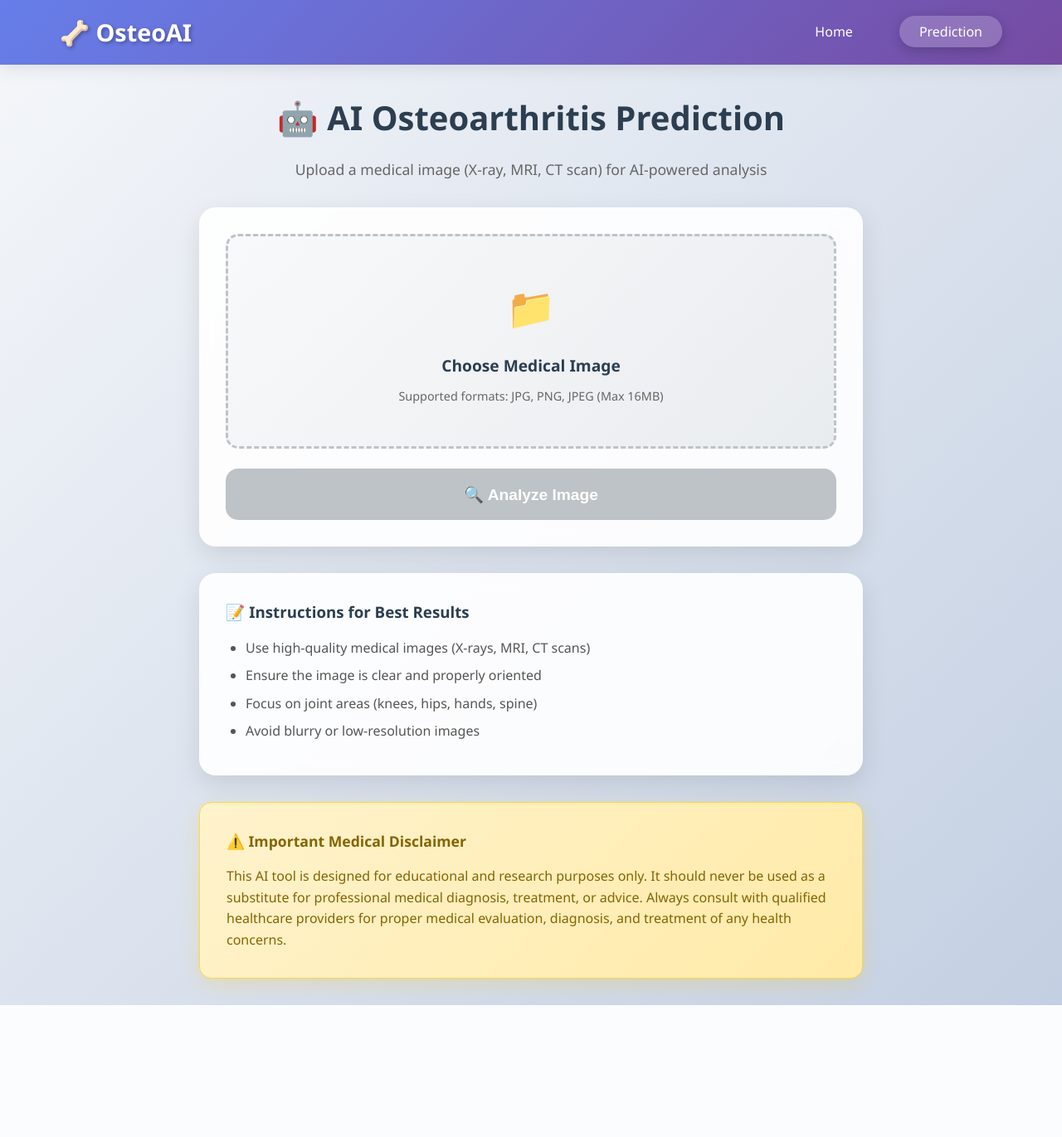
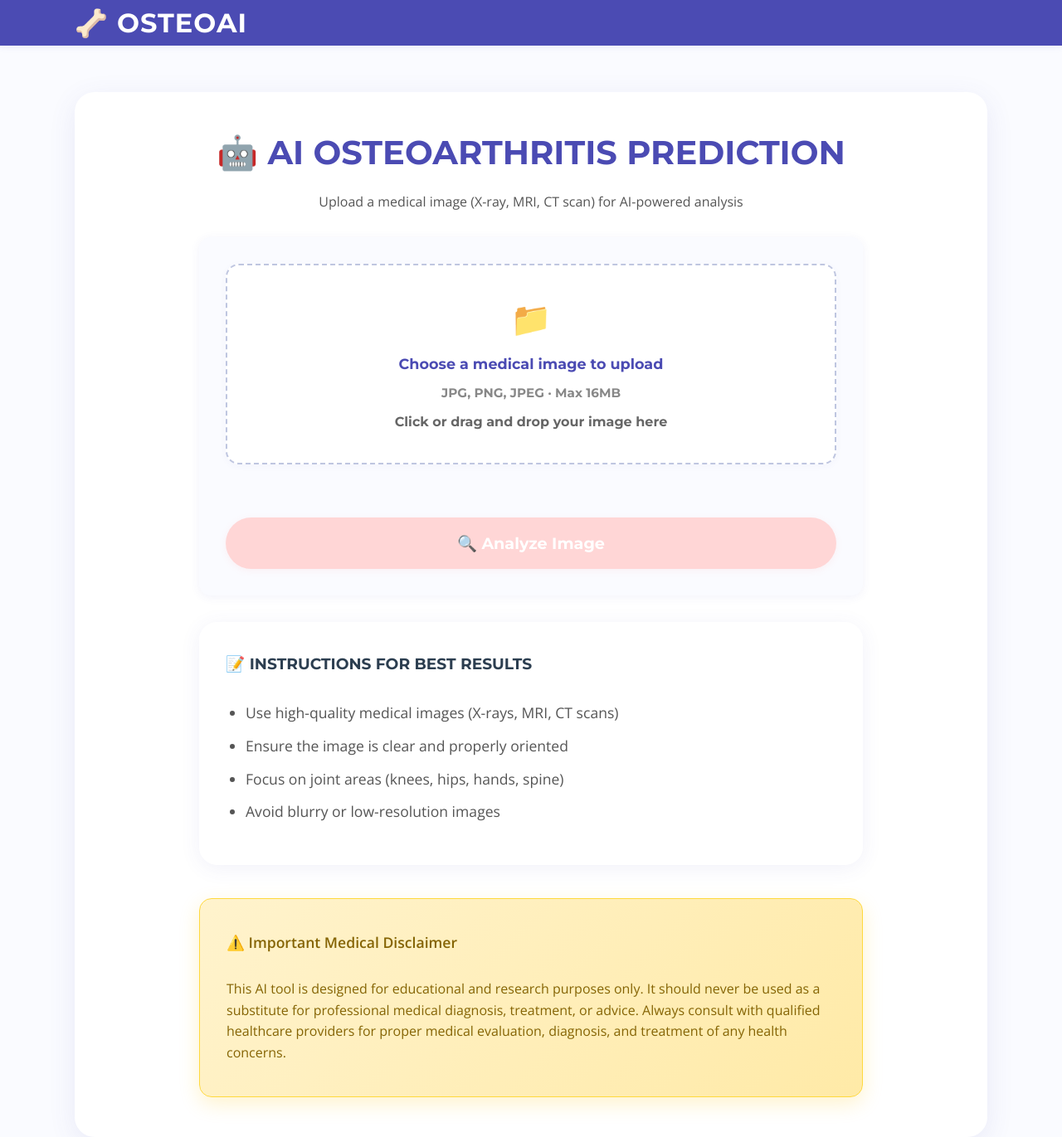
Before and after one commit to CaltSenpai/predicitionOsteo, a Flask app: template templates/predict.html in a window 1280 px wide. Shown: the whole page at 83% size. Before the commit the page ends 1212 px from the top, so only its background shows below. Run offline with Flask 3, Linux system fonts and the light colour scheme; the template is opened without the code that fills it, so the values that code supplies are empty.

Commit message:
removed homepage, frontend matches air website

```diff
--- a/app.py
+++ b/app.py
@@ -35,10 +35,6 @@ def preprocess_image(image):
     return image_array
 
 @app.route('/')
-def home():
-    return render_template('home.html')
-
-@app.route('/predict')
 def predict_page():
     return render_template('predict.html')
 
--- a/static/css/style.css
+++ b/static/css/style.css
@@ -1,70 +1,86 @@
+/* Google Fonts */
+@import url('https://fonts.googleapis.com/css2?family=Montserrat:wght@700&family=Open+Sans:wght@400;600&display=swap');
+
 * {
     margin: 0;
     padding: 0;
     box-sizing: border-box;
 }
 
+/* Reset and base styles */
 body {
-    font-family: 'Segoe UI', Tahoma, Geneva, Verdana, sans-serif;
-    line-height: 1.6;
-    color: #333;
-    background: linear-gradient(135deg, #f5f7fa 0%, #c3cfe2 100%);
+    font-family: 'Open Sans', Arial, sans-serif;
+    background: #fafbff;
+    color: #222;
+    margin: 0;
     min-height: 100vh;
 }
 
 /* Navigation */
 nav {
-    background: linear-gradient(135deg, #667eea 0%, #764ba2 100%);
-    color: white;
-    padding: 1rem 0;
-    box-shadow: 0 4px 20px rgba(0,0,0,0.1);
-    position: sticky;
-    top: 0;
-    z-index: 1000;
+    background: #4b4bb3;
+    box-shadow: 0 2px 8px rgba(75,75,179,0.08);
+    padding: 0.5rem 0;
 }
 
 .nav-container {
-    max-width: 1200px;
+    max-width: 1100px;
     margin: 0 auto;
-    padding: 0 2rem;
     display: flex;
+    align-items: center;
     justify-content: space-between;
-    align-items: center;
 }
 
-.nav-container h1 {
-    font-size: 1.8rem;
-    font-weight: bold;
-    text-shadow: 2px 2px 4px rgba(0,0,0,0.3);
+nav h1, .logo {
+    color: #fff;
+    font-family: 'Montserrat', Arial, sans-serif;
+    font-size: 2rem;
+    font-weight: 700;
+    letter-spacing: 1px;
+    margin: 0;
 }
 
-.nav-container ul {
+nav ul {
     list-style: none;
     display: flex;
     gap: 2rem;
+    margin: 0;
+    padding: 0;
 }
 
-.nav-container a {
-    color: white;
+nav a {
+    color: #fff;
     text-decoration: none;
-    padding: 0.5rem 1.5rem;
-    border-radius: 25px;
-    transition: all 0.3s ease;
-    font-weight: 500;
+    font-weight: 700;
+    font-family: 'Montserrat', Arial, sans-serif;
+    font-size: 1.1rem;
+    padding: 0.5rem 1.2rem;
+    border-radius: 20px;
+    transition: background 0.2s, color 0.2s;
 }
 
-.nav-container a:hover,
-.nav-container a.active {
-    background-color: rgba(255,255,255,0.2);
-    transform: translateY(-2px);
-    box-shadow: 0 4px 15px rgba(0,0,0,0.2);
+nav a.active, nav a:hover {
+    background: #fff;
+    color: #4b4bb3;
+    text-decoration: underline;
 }
 
 /* Main content */
 main {
-    max-width: 1200px;
-    margin: 0 auto;
-    padding: 2rem;
+    max-width: 1100px;
+    margin: 3.5rem auto 0 auto;
+    padding: 3rem 2rem 3rem 2rem;
+    background: #fff;
+    border-radius: 24px;
+    box-shadow: 0 8px 32px rgba(75,75,179,0.10);
+}
+
+h1, h2, h3 {
+    font-family: 'Montserrat', Arial, sans-serif;
+    color: #4b4bb3;
+    text-transform: uppercase;
+    font-weight: 700;
+    margin-bottom: 1rem;
 }
 
 /* Home page styles */
@@ -211,64 +227,77 @@ main {
 
 .prediction-container h1 {
     text-align: center;
-    color: #2c3e50;
-    margin-bottom: 1rem;
     font-size: 2.5rem;
+    margin-bottom: 1.5rem;
 }
 
 .prediction-container > p {
     text-align: center;
+    color: #555;
     margin-bottom: 2rem;
-    color: #666;
-    font-size: 1.1rem;
 }
 
 .upload-section {
-    background: rgba(255,255,255,0.9);
-    backdrop-filter: blur(10px);
+    background: #fafbff;
+    border-radius: 14px;
+    box-shadow: 0 2px 12px rgba(75,75,179,0.07);
     padding: 2rem;
-    border-radius: 20px;
-    box-shadow: 0 10px 30px rgba(0,0,0,0.1);
     margin-bottom: 2rem;
 }
 
 .file-input-container {
-    margin-bottom: 1rem;
+    margin-bottom: 1.5rem;
 }
 
 .file-input-label {
-    display: block;
-    padding: 3rem 2rem;
-    background: linear-gradient(135deg, #f8f9fa, #e9ecef);
-    border: 3px dashed #bdc3c7;
-    border-radius: 15px;
+    display: flex;
+    flex-direction: column;
+    align-items: center;
+    justify-content: center;
+    gap: 0.7rem;
+    padding: 2.5rem 1.5rem;
+    background: #fff;
+    border: 2px dashed #bfc6e0;
+    border-radius: 16px;
     text-align: center;
     cursor: pointer;
-    transition: all 0.3s ease;
+    color: #4b4bb3;
+    font-weight: 500;
+    font-family: 'Montserrat', Arial, sans-serif;
+    font-size: 1.1rem;
+    transition: border-color 0.2s, box-shadow 0.2s, background 0.2s;
+    box-shadow: 0 2px 8px rgba(75,75,179,0.04);
 }
 
 .file-input-label:hover {
-    background: linear-gradient(135deg, #e9ecef, #dee2e6);
-    border-color: #667eea;
-    transform: scale(1.02);
+    border-color: #4b4bb3;
+    background: #f2f3ff;
+    box-shadow: 0 4px 16px rgba(75,75,179,0.08);
 }
 
 .upload-icon {
-    font-size: 3rem;
-    margin-bottom: 1rem;
+    font-size: 2.5rem;
+    margin-bottom: 0.5rem;
+    color: #ff8c8c;
 }
 
 .file-input-label span {
-    display: block;
-    font-size: 1.2rem;
-    font-weight: bold;
-    color: #2c3e50;
-    margin-bottom: 0.5rem;
+    font-size: 1.1rem;
+    font-weight: 600;
+    color: #4b4bb3;
 }
 
 .file-input-label small {
+    color: #888;
+    font-size: 0.95rem;
+    margin-top: 0.2rem;
+}
+
+.file-input-label .upload-instruction {
     color: #666;
-    font-size: 0.9rem;
+    font-size: 1rem;
+    margin-top: 0.3rem;
+    font-weight: 400;
 }
 
 #imageInput {
@@ -276,15 +305,16 @@ main {
 }
 
 .image-preview {
-    margin: 1.5rem 0;
+    margin: 2rem 0;
     text-align: center;
 }
 
 .image-preview img {
     max-width: 100%;
-    max-height: 400px;
-    border-radius: 15px;
-    box-shadow: 0 8px 25px rgba(0,0,0,0.15);
+    max-height: 260px;
+    border-radius: 10px;
+    box-shadow: 0 2px 12px rgba(0,185,174,0.10);
+    margin-bottom: 1.5rem;
 }
 
 .image-preview p {
@@ -295,53 +325,49 @@ main {
 
 .predict-button {
     width: 100%;
-    padding: 1.2rem;
-    background: linear-gradient(135deg, #3498db, #2980b9);
-    color: white;
+    padding: 1.2rem 0;
+    background: #ff8c8c;
+    color: #fff;
     border: none;
-    border-radius: 15px;
+    border-radius: 32px;
     font-size: 1.2rem;
+    font-family: 'Montserrat', Arial, sans-serif;
     font-weight: bold;
     cursor: pointer;
-    transition: all 0.3s ease;
-    box-shadow: 0 8px 25px rgba(52, 152, 219, 0.3);
+    margin-top: 2rem;
+    transition: background 0.2s, box-shadow 0.2s;
+    box-shadow: 0 2px 8px rgba(255,140,140,0.10);
 }
 
 .predict-button:hover:not(:disabled) {
-    transform: translateY(-3px);
-    box-shadow: 0 12px 35px rgba(52, 152, 219, 0.4);
+    background: #ff6f6f;
+    box-shadow: 0 4px 16px rgba(255,140,140,0.13);
 }
 
 .predict-button:disabled {
-    background: #bdc3c7;
+    background: #ffd6d6;
     cursor: not-allowed;
-    transform: none;
-    box-shadow: none;
 }
 
 /* Loading indicator */
 .loading {
     text-align: center;
-    padding: 3rem 2rem;
-    background: rgba(255,255,255,0.9);
-    backdrop-filter: blur(10px);
-    border-radius: 20px;
-    box-shadow: 0 10px 30px rgba(0,0,0,0.1);
+    padding: 2rem 0;
 }
 
 .spinner {
-    width: 60px;
-    height: 60px;
-    border: 4px solid #ecf0f1;
-    border-top: 4px solid #3498db;
+    width: 40px;
+    height: 40px;
+    border: 4px solid #e6f7fa;
+    border-top: 4px solid #0099cc;
     border-radius: 50%;
     animation: spin 1s linear infinite;
     margin: 0 auto 1rem;
 }
 
 @keyframes spin {
-    0% { transform: rotate(0deg); }
-    100% { transform: rotate(360deg); }
+    0% { transform: rotate(0deg);}
+    100% { transform: rotate(360deg);}
 }
 
 .loading p {
@@ -388,64 +415,72 @@ main {
 
 .label {
     font-weight: bold;
-    color: #555;
-    font-size: 1rem;
+    color: #4b4bb3;
+    font-family: 'Montserrat', Arial, sans-serif;
 }
 
 .value {
-    color: #2c3e50;
+    color: #222;
     font-weight: bold;
-    font-size: 1rem;
 }
 
 .result-actions {
     display: grid;
     grid-template-columns: 1fr 1fr;
-    gap: 1rem;
+    gap: 2rem;
+    margin-top: 2rem;
 }
 
 .secondary-button, .download-button {
     padding: 0.8rem;
     border: none;
-    border-radius: 10px;
+    border-radius: 30px;
     cursor: pointer;
-    transition: all 0.3s ease;
     font-weight: bold;
+    font-family: 'Montserrat', Arial, sans-serif;
     font-size: 1rem;
+    margin-top: 1rem;
 }
 
 .secondary-button {
-    background: linear-gradient(135deg, #95a5a6, #7f8c8d);
+    background: #f2f3ff;
+    color: #4b4bb3;
+}
+
+.download-button {
+    background: #ff8c8c;
     color: white;
 }
 
-.download-button {
-    background: linear-gradient(135deg, #e74c3c, #c0392b);
-    color: white;
+.secondary-button:hover {
+    background: #e0e1f7;
 }
 
-.secondary-button:hover, .download-button:hover {
-    transform: translateY(-2px);
-    box-shadow: 0 8px 25px rgba(0,0,0,0.2);
+.download-button:hover {
+    background: #ff6f6f;
 }
 
 /* Instructions */
 .instructions {
     background: rgba(255,255,255,0.9);
     backdrop-filter: blur(10px);
-    padding: 2rem;
-    border-radius: 20px;
-    box-shadow: 0 10px 30px rgba(0,0,0,0.1);
-    margin-bottom: 2rem;
+    padding: 2.5rem 2rem;
+    border-radius: 22px;
+    box-shadow: 0 4px 24px rgba(75,75,179,0.08);
+    margin-bottom: 2.5rem;
 }
 
 .instructions h3 {
     color: #2c3e50;
-    margin-bottom: 1rem;
+    margin-bottom: 2rem;
+    margin-top: 0;
+    line-height: 1.2;
 }
 
 .instructions ul {
     padding-left: 1.5rem;
+    font-size: 1.1rem;
+    line-height: 1.8;
 }
 
 .instructions li {
@@ -457,33 +492,36 @@ main {
 .disclaimer {
     background: linear-gradient(135deg, #fff3cd, #ffeaa7);
     border: 1px solid #ffd93d;
-    padding: 2rem;
+    padding: 2.5rem 2rem;
     border-radius: 15px;
-    margin-top: 2rem;
+    margin-top: 2.5rem;
     box-shadow: 0 8px 25px rgba(255, 193, 7, 0.2);
 }
 
 .disclaimer h4 {
     color: #856404;
-    margin-bottom: 1rem;
+    margin-bottom: 2rem;
     font-size: 1.1rem;
+    margin-top: 0;
 }
 
 .disclaimer p {
     color: #856404;
     margin: 0;
     line-height: 1.6;
+    font-size: 1rem;
 }
 
 /* Footer */
 footer {
-    background: linear-gradient(135deg, #2c3e50, #34495e);
+    background: #4b4bb3;
     color: white;
     text-align: center;
-    padding: 2rem;
-    margin-top: 3rem;
-    border-radius: 20px;
-    box-shadow: 0 10px 30px rgba(0,0,0,0.1);
+    padding: 2rem 1rem;
+    margin-top: 4rem;
+    border-radius: 0 0 24px 24px;
+    font-size: 1.1rem;
+    box-shadow: 0 2px 8px rgba(75,75,179,0.08);
 }
 
 /* Responsive design */
--- a/templates/predict.html
+++ b/templates/predict.html
@@ -10,10 +10,6 @@
     <nav>
         <div class="nav-container">
             <h1>🦴 OsteoAI</h1>
-            <ul>
-                <li><a href="{{ url_for('home') }}">Home</a></li>
-                <li><a href="{{ url_for('predict_page') }}" class="active">Prediction</a></li>
-            </ul>
         </div>
     </nav>
 
@@ -28,8 +24,9 @@
                         <input type="file" id="imageInput" name="image" accept="image/*" required>
                         <label for="imageInput" class="file-input-label">
                             <div class="upload-icon">📁</div>
-                            <span>Choose Medical Image</span>
-                            <small>Supported formats: JPG, PNG, JPEG (Max 16MB)</small>
+                            <span>Choose a medical image to upload</span>
+                            <small>JPG, PNG, JPEG &middot; Max 16MB</small>
+                            <div class="upload-instruction">Click or drag and drop your image here</div>
                         </label>
                     </div>
 
```
Also changed, not shown: other parts of static/css/style.css (+42 -11 lines), templates/home.html (deleted, +0 -93 lines), 1 other file.
